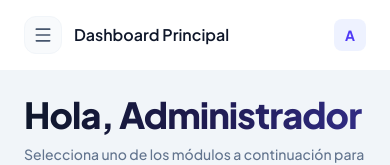
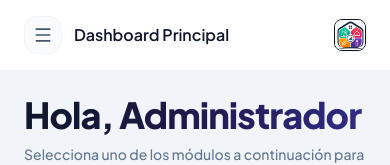
Before and after one commit to Novato777/Sistema-mam-, a React (Vite) app in the folder frontend/: page / in a window 390 px wide. Shown: the top 165 px of the page. Built offline with nearby package versions, Linux system fonts and the light colour scheme; no server answers; sample sign-in values are in the browser's storage.

Commit message:
Replace generic A character in mobile header with custom favicon logo

```diff
--- a/frontend/src/components/Layout.tsx
+++ b/frontend/src/components/Layout.tsx
@@ -165,8 +165,8 @@ export default function Layout({ children }: LayoutProps) {
             </button>
             <h2 className="font-semibold text-slate-850 text-base">{currentModule}</h2>
           </div>
-          <div className="w-8 h-8 rounded-lg bg-indigo-50 flex items-center justify-center text-indigo-600 font-bold text-sm">
-            A
+          <div className="w-8 h-8 rounded-lg overflow-hidden border border-slate-150 shadow-2xs">
+            <img src="/favicon.png" alt="Admin Logo" className="w-full h-full object-cover" />
           </div>
         </header>
 
```
